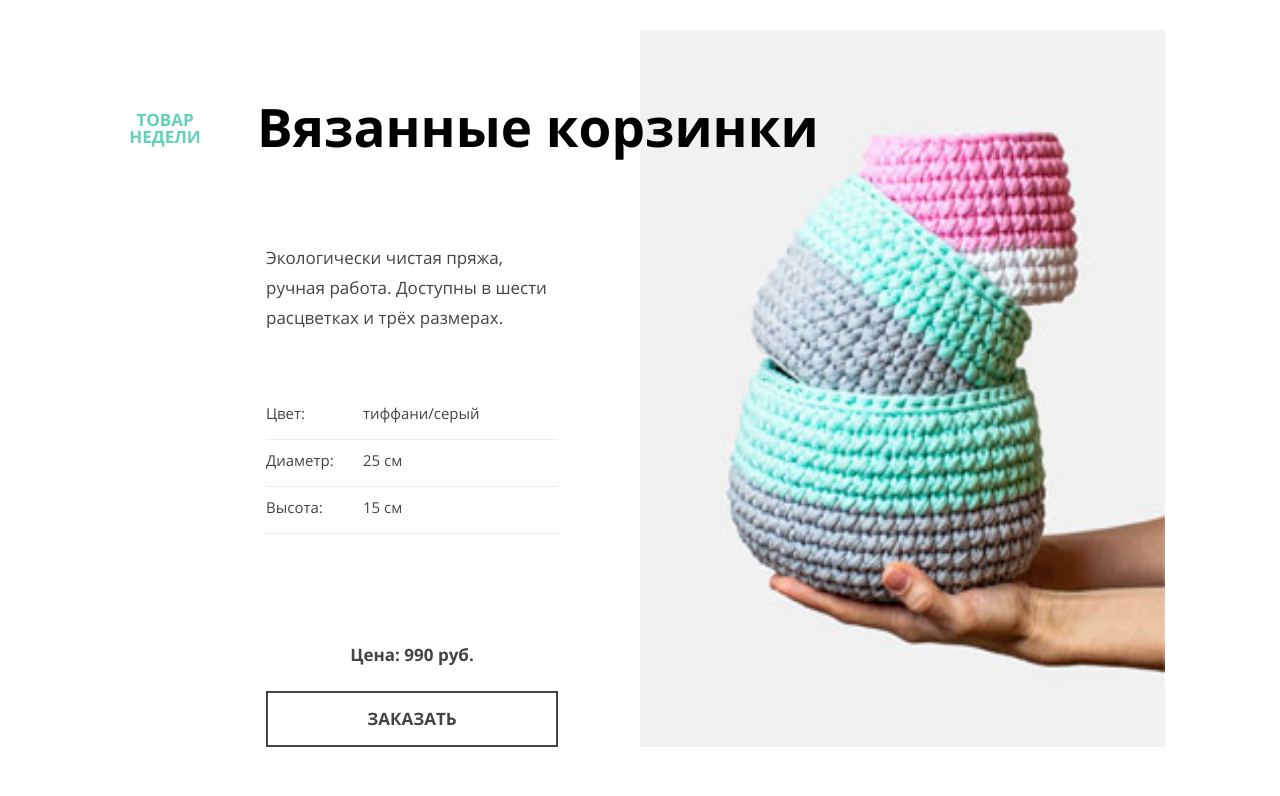
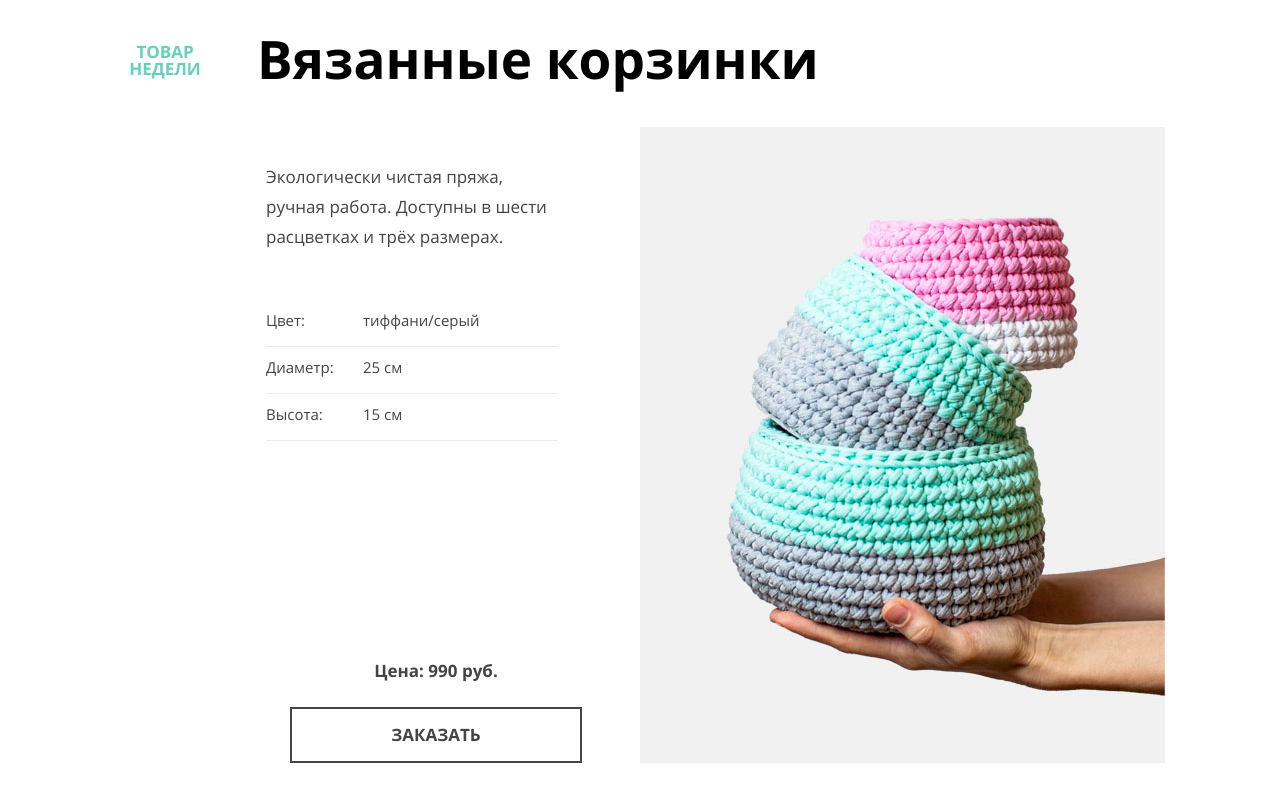
Before and after one commit to Ramc1987/1778551-mishka-25, a plain HTML site: page source/index.html in a window 1280 px wide. Shown: the part 860-1656 px from the top of the page. Drawn offline with nearby package versions, Linux system fonts and the light colour scheme; files that its build step writes are made by us from their sources.

Commit message:
Add foto retina

```diff
--- a/source/index.html
+++ b/source/index.html
@@ -155,13 +155,24 @@
                 Заказать
               </button>
             </div>
-            <img
-              class="top-product__item-image"
-              src="img/Content/basket-content.jpg"
-              width="260"
-              height="315"
-              alt="Вязанные корзинки"
-            />
+            <picture>
+              <source
+                media="(min-width: 1050px)"
+                srcset="img/Content/product-weeks/triple-set-desktop@2x.jpg 2x"
+                src="img/Content/product-weeks/triple-set-desktop 1x.jpg"
+              />
+              <source
+                media="(min-width: 680px)"
+                srcset="img/Content/product-weeks/triple-set-tablet@2x.png 2x"
+                src="img/Content/product-weeks/triple-set-tablet.png 1x"
+              />
+              <img
+                class="top-product__item-image"
+                src="img/Content/product-weeks/triple-set-mobile.png"
+                srcset="img/Content/product-weeks/triple-set-mobile@2x.png 2x"
+                alt="Вязанные корзинки"
+              />
+            </picture>
           </article>
         </div>
       </section>
--- a/source/sass/block/advantages.scss
+++ b/source/sass/block/advantages.scss
@@ -1,5 +1,5 @@
 .advantages__wrapper {
-  width: 81%;
+  width: 83.4%;
   margin: 0 auto 36px auto;
 
   @media (min-width: $tablet) {
--- a/source/sass/block/button.scss
+++ b/source/sass/block/button.scss
@@ -26,6 +26,10 @@
 .button--order {
   width: 260px;
 
+  @media (min-width: $tablet) {
+    width: 100%;
+  }
+
   @media (min-width: $desktop-width) {
     width: 292px;
   }
--- a/source/sass/block/catalog-menu.scss
+++ b/source/sass/block/catalog-menu.scss
@@ -10,7 +10,7 @@
   }
 
   @media (min-width: $desktop-width) {
-    width: 91%;
+    width: 100%;
     max-width: 1050px;
   }
 }
--- a/source/sass/block/product-weeks.scss
+++ b/source/sass/block/product-weeks.scss
@@ -3,11 +3,11 @@
 }
 
 .product-weeks__wrapper {
-  width: 81.5%;
+  width: 81.3%;
   margin: 0 auto;
 
   @media (min-width: $tablet) {
-    width: 87%;
+    width: 94%;
     max-width: 680px;
     margin-bottom: 52px;
   }
--- a/source/sass/block/top-product.scss
+++ b/source/sass/block/top-product.scss
@@ -20,7 +20,9 @@
   margin-bottom: 28px;
 
   @media (min-width: $tablet) {
+    grid-column: 1;
     grid-row: 2/3;
+    margin-bottom: 0;
   }
 
   @media (min-width: $desktop-width) {
@@ -55,12 +57,11 @@
     display: flex;
     align-items: center;
     grid-column: 1/3;
-    z-index: 1;
-    margin-bottom: 50px;
+    margin-bottom: 37px;
   }
 
   @media (min-width: $desktop-width) {
-    padding: 68px 0 0 0;
+    padding: 0;
     flex-direction: row-reverse;
     margin-right: auto;
     grid-column: 1/3;
@@ -79,8 +80,8 @@
     @include font-title(17px, 17px);
     width: 100px;
     text-align: center;
-    margin: 0;
     margin-left: auto;
+    margin-bottom: 0;
   }
 
   @media (min-width: $desktop-width) {
@@ -96,7 +97,8 @@
 
   @media (min-width: $tablet) {
     @include font-title(17px, 30px, 400);
-    margin-bottom: 60px;
+    margin-bottom: 48px;
+    width: 292px;
   }
 }
 
@@ -133,29 +135,29 @@
   order: 3;
 
   @media (min-width: $tablet) {
-    justify-self: start;
     align-self: flex-end;
-    grid-row: 3;
-    padding-right: 24px;
+    grid-row: 2/3;
+    grid-column: 1/2;
   }
 
   @media (min-width: $desktop-width) {
     grid-column: 1;
-    grid-row: 3;
+    grid-row: 2/3;
     justify-self: end;
   }
 }
 
 .top-product__item-image {
+  display: block;
+  width: auto;
+  height: 100%;
+
   @media (min-width: $tablet) {
     grid-row: 2/4;
     grid-column: 2/3;
-    height: 100%;
-    width: 334px;
   }
 
   @media (min-width: $desktop-width) {
     grid-row: 1/4;
-    width: 525px;
   }
 }
```
Also changed, not shown: source/img/Content/main-promo.jpg (deleted), source/img/Content/product-weeks/triple-set-desktop.jpg (added), source/img/Content/product-weeks/triple-set-desktop@2x.jpg (added), source/img/Content/product-weeks/triple-set-mobile.png (added), source/img/Content/product-weeks/triple-set-mobile@2x.png (added), source/img/Content/product-weeks/triple-set-tablet.png (added), source/img/Content/product-weeks/triple-set-tablet@2x.png (added).
